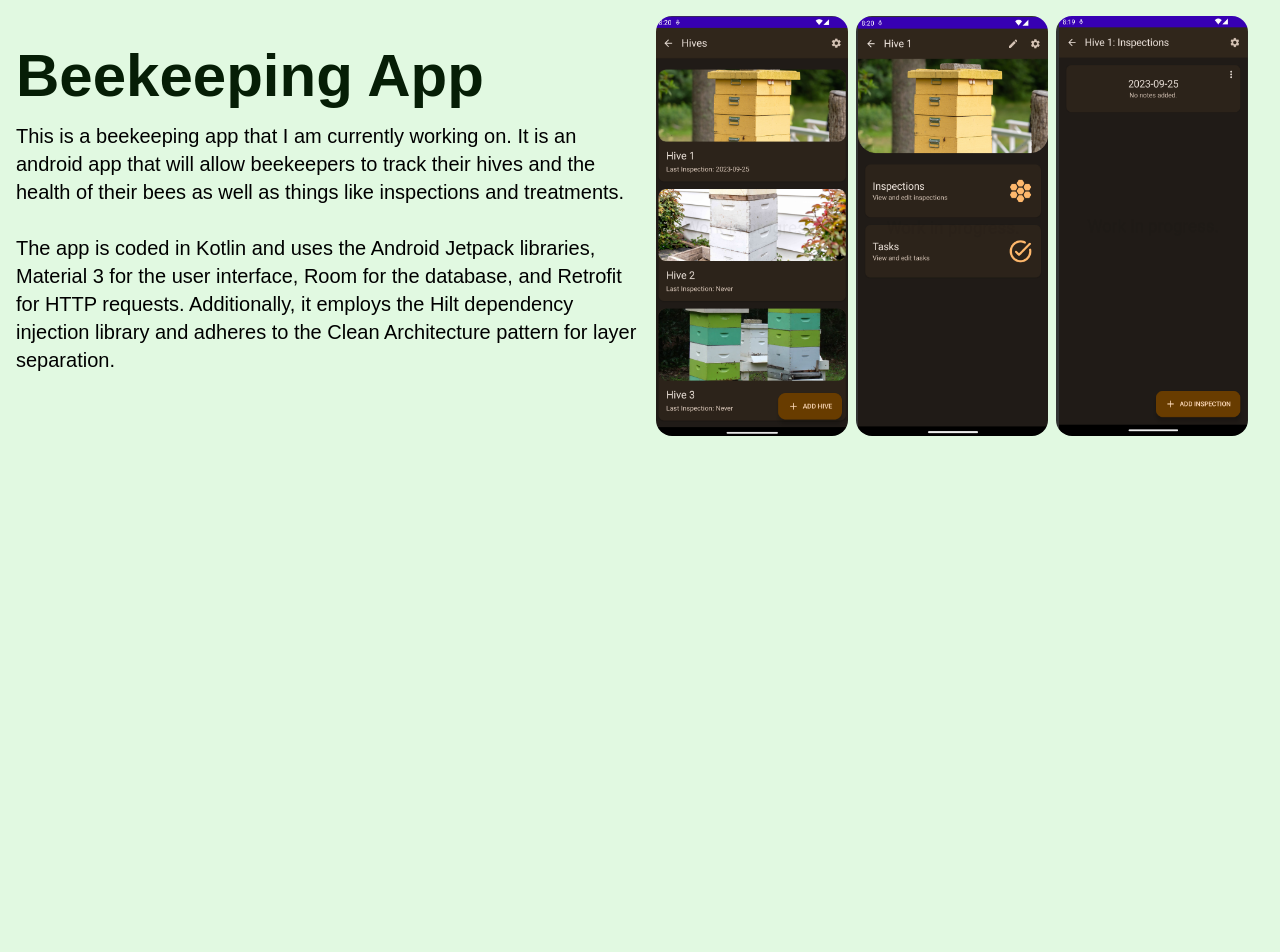
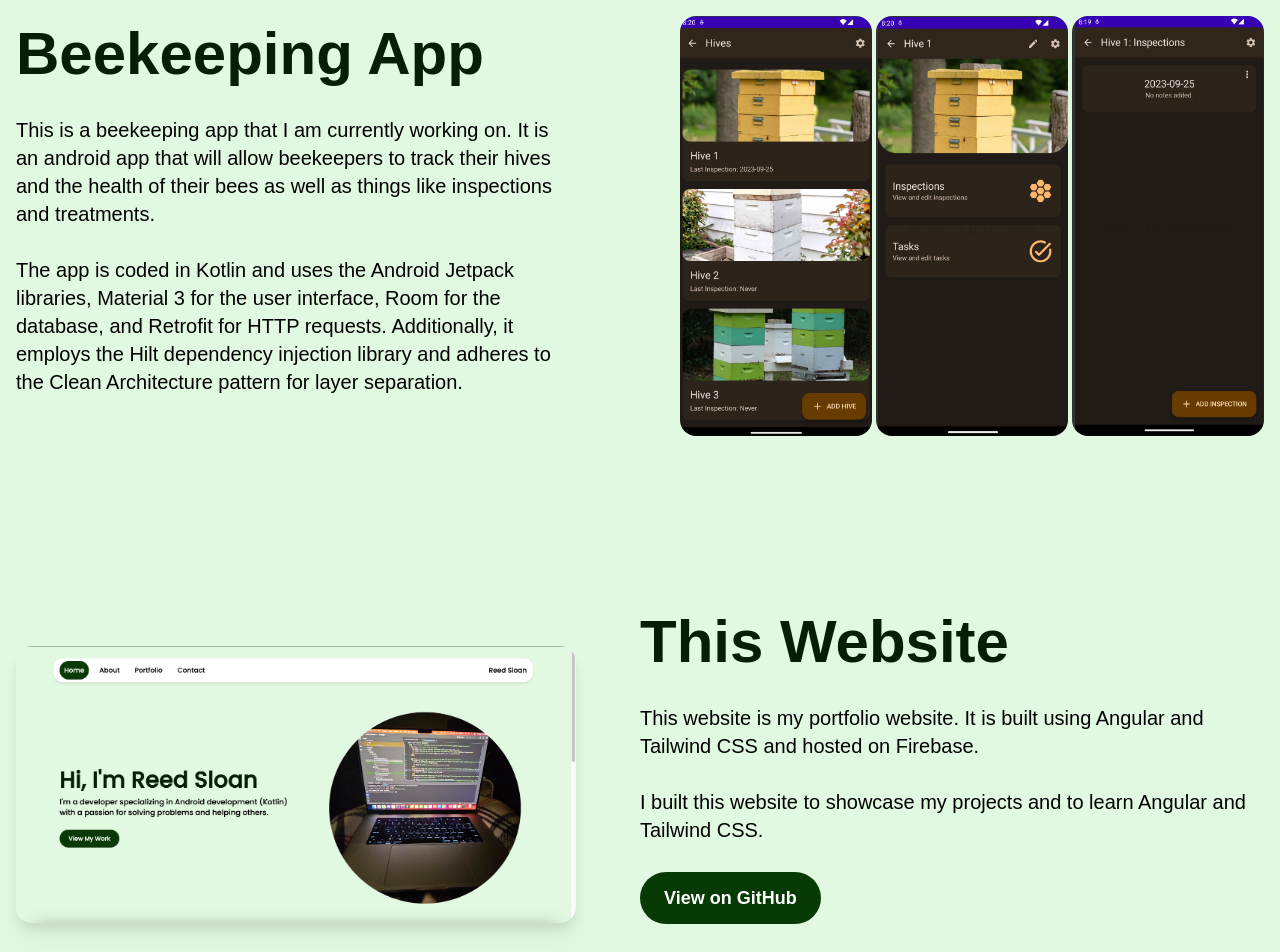
Before and after one commit to reedsloan/portfolio-website, an Angular app: page /portfolio in a window 1280 px wide. Shown: the part 160-1112 px from the top of the page. Before the commit the page ends 800 px from the top, so only its background shows below. Built offline with nearby package versions, Linux system fonts and the light colour scheme; a web font is replaced by a local one.

Commit message:
Added this website to the portfolio page.

```diff
--- a/src/app/portfolio/portfolio.component.html
+++ b/src/app/portfolio/portfolio.component.html
@@ -1,20 +1,63 @@
 <div class="container mx-auto px-4">
   <div class="grid grid-cols-6 md:grid-cols-12 items-center">
-      <div class="w-full col-span-6">
+    <div class="w-full col-span-6 pr-16">
       <!-- Title -->
       <h1 class="text-6xl font-bold mb-4">Beekeeping App</h1>
       <!-- Description -->
-          <p class="text-black text-xl mb-8">
-              This is a beekeeping app that I am currently working on. It is an android app that will allow beekeepers to track their hives and the health of their bees as well as things like inspections and treatments.
-              <br><br>
-              The app is coded in Kotlin and uses the Android Jetpack libraries, Material 3 for the user interface, Room for the database, and Retrofit for HTTP requests. Additionally, it employs the Hilt dependency injection library and adheres to the Clean Architecture pattern for layer separation.            </p>
-
+      <p class="text-black text-xl my-8">
+        This is a beekeeping app that I am currently working on. It is an
+        android app that will allow beekeepers to track their hives and the
+        health of their bees as well as things like inspections and treatments.
+        <br /><br />
+        The app is coded in Kotlin and uses the Android Jetpack libraries,
+        Material 3 for the user interface, Room for the database, and Retrofit
+        for HTTP requests. Additionally, it employs the Hilt dependency
+        injection library and adheres to the Clean Architecture pattern for
+        layer separation.
+      </p>
     </div>
     <!-- Image -->
-      <div class="px-4 flex justify-end col-span-6 flex-row gap-2">
-          <img class="rounded-2xl w-48" src="assets/hives_list.png" alt="Hives List">
-          <img class="rounded-2xl w-48" src="assets/hive_info.png" alt="Hive Detail">
-          <img class="rounded-2xl w-48" src="assets/inspections.png" alt="Hive Detail 2">
+    <div class="flex justify-end col-span-6 flex-row gap-1">
+      <img
+        class="rounded-2xl w-48"
+        src="assets/hives_list.png"
+        alt="Hives List"
+      />
+      <img
+        class="rounded-2xl w-48"
+        src="assets/hive_info.png"
+        alt="Hive Detail"
+      />
+      <img
+        class="rounded-2xl w-48"
+        src="assets/inspections.png"
+        alt="Hive Detail 2"
+      />
+    </div>
+    <!-- spacer -->
+    <div class="w-full col-span-12 mt-44"></div>
+    <div class="w-full col-span-6 gap-8 pr-16">
+      <!-- image -->
+      <img
+        class="rounded-2xl drop-shadow-xl"
+        src="assets/website.png"
+        alt="photo of this website"
+      />
+    </div>
+    <div class="w-full col-span-6 flex-row">
+      <!-- Title -->
+      <h1 class="text-6xl font-bold mb-4">This Website</h1>
+      <!-- Description -->
+      <p class="text-black text-xl my-8">
+        This website is my portfolio website. It is built using Angular and
+        Tailwind CSS and hosted on Firebase.
+        <br /><br />
+        I built this website to showcase my projects and to learn Angular and
+        Tailwind CSS.
+        <br /><br />
+        <a href="https://github.com/reedsloan/portfolio-website" class="secondary-button font-bold py-3 px-6 rounded-full inline-block text-lg">View on GitHub</a>
+      </p>
     </div>
   </div>
 </div>
+<app-footer></app-footer>
```
Also changed, not shown: src/assets/website.png (added), 7 other files (tests, documents, lock files or other folders). Lines whose indentation alone changed are shown as unchanged.
